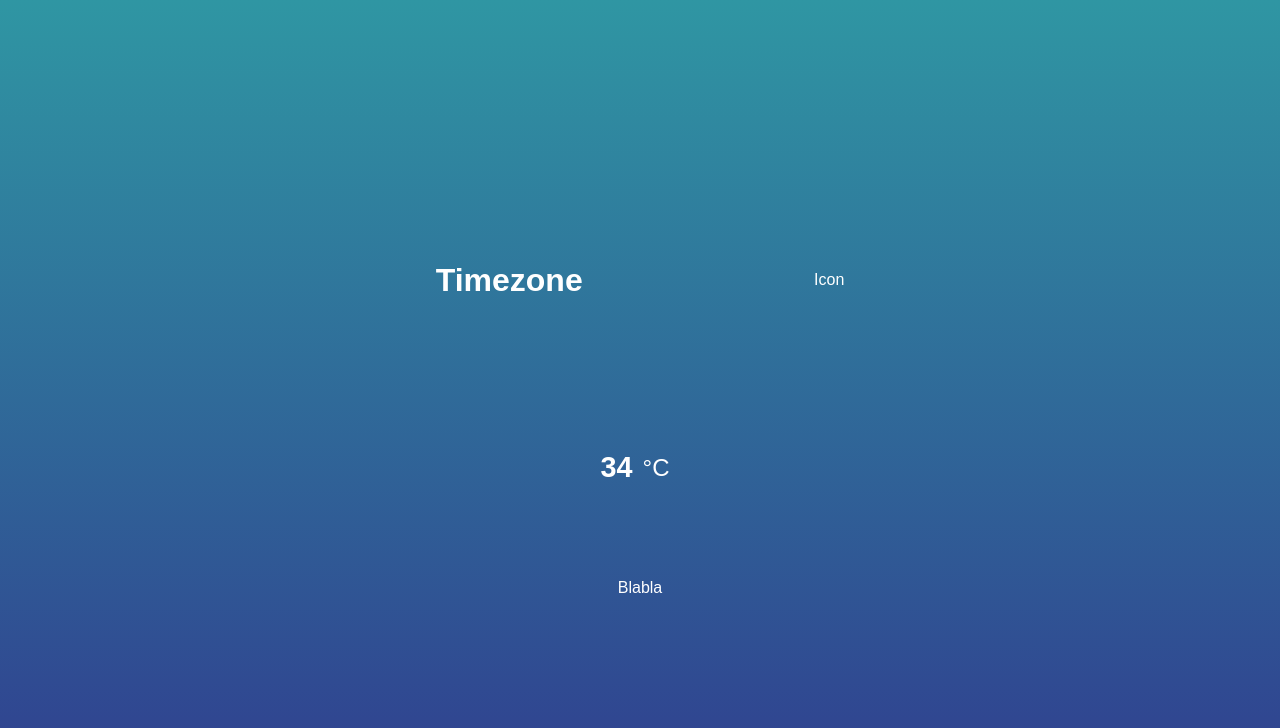
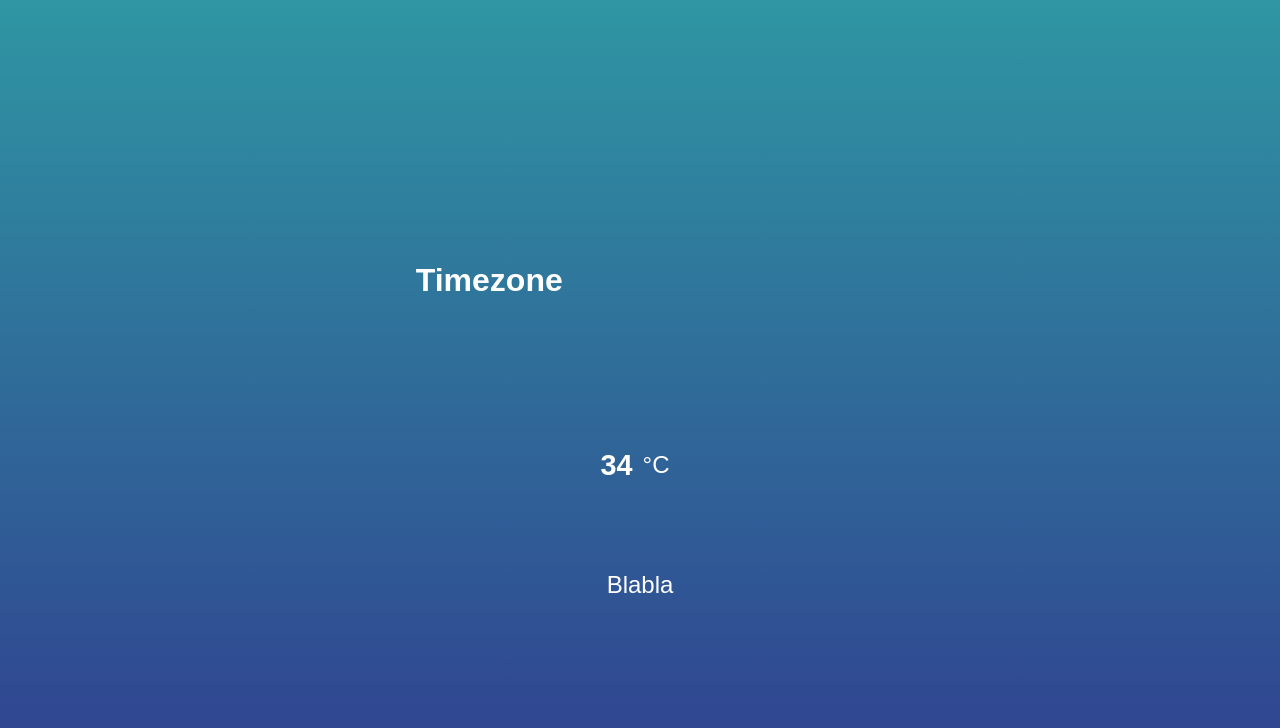
Before and after one commit to guventalha/javascript-projects, a plain HTML site: page weather-app/index.html in a window 1280 px wide. Drawn offline with Linux system fonts and the light colour scheme.

Commit message:
icon and description updated

```diff
--- a/weather-app/app.js
+++ b/weather-app/app.js
@@ -4,6 +4,7 @@ window.addEventListener('load', () => {
   let temperatur = document.querySelector('.degree');
   let timezone = document.querySelector('.location-timezone');
   let descripton = document.querySelector('.temperature-description');
+  let iconEl = document.querySelector('.icon');
 
   if (navigator.geolocation) {
     navigator.geolocation.getCurrentPosition((pos) => {
@@ -18,11 +19,14 @@ window.addEventListener('load', () => {
           console.log(data);
           const { temp_c } = data.current;
           const { name, region } = data.location;
+          const { icon, text } = data.current.condition;
           //set dom element to api
           temperatur.textContent = temp_c;
           timezone.textContent = name + ' ' + region;
-          //buraya summary yaz conditiondan cloud durumunu yaz
-          //icon belirle
+          //set icon
+          iconEl.style.backgroundImage = `url(${icon})`;
+          //set description
+          descripton.textContent = text;
         });
     });
   }
--- a/weather-app/index.html
+++ b/weather-app/index.html
@@ -11,7 +11,7 @@
   <body>
     <div class="location">
       <h1 class="location-timezone">Timezone</h1>
-      <p>Icon</p>
+      <p class="icon"></p>
     </div>
     <div class="temperature">
       <div class="degree-section">
--- a/weather-app/style.css
+++ b/weather-app/style.css
@@ -38,3 +38,15 @@ body {
 .degree-section h2 {
   font-size: 1.8rem;
 }
+
+.icon {
+  margin-left: 10px;
+  height: 80px;
+  width: 100px;
+
+  background-size: cover;
+  background-position: center center;
+}
+.temperature-description {
+  font-size: 1.5rem;
+}
```
